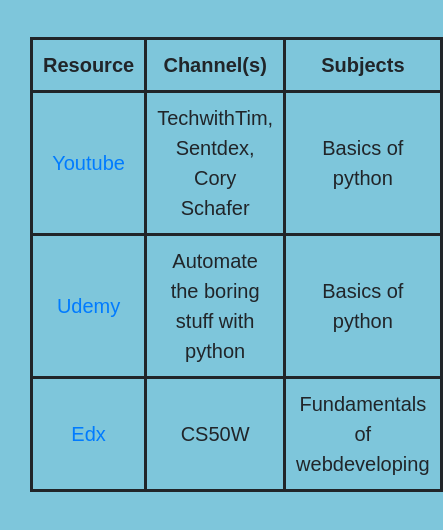
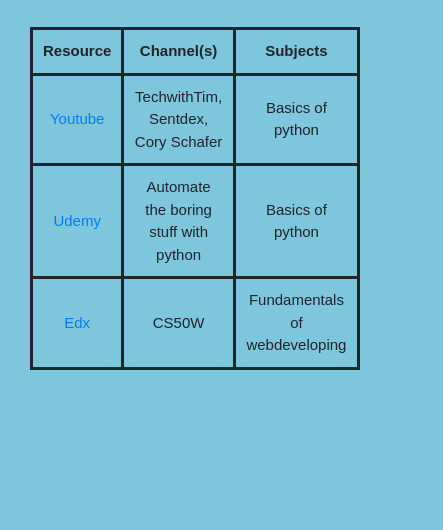
Before and after one commit to LucasZan1n/Project0, a plain HTML site: page resources.html in a window 390 px wide. Shown: the part 164-694 px from the top of the page, 443 px wide, since content can reach past the window. Drawn offline with nearby package versions, Linux system fonts and the light colour scheme.

Commit message:
made resources.html more media responsive

```diff
--- a/stylesheet.scss
+++ b/stylesheet.scss
@@ -77,10 +77,20 @@
 	font-size:25px;
 }
 
-.col-sm-12 {
+@media (min-width:500px) {
+	.col-sm-12 {
 	text-align: center;
 	padding:20px;
 	font-size:20px;
+	}
+}
+
+@media (max-width: 499px) {
+	.col-sm-12 {
+		text-align: center;
+		padding:10px;
+		font-size:15px;
+	}
 }
 
 table {
```
Also changed, not shown: stylesheet.css, 1 other file.
